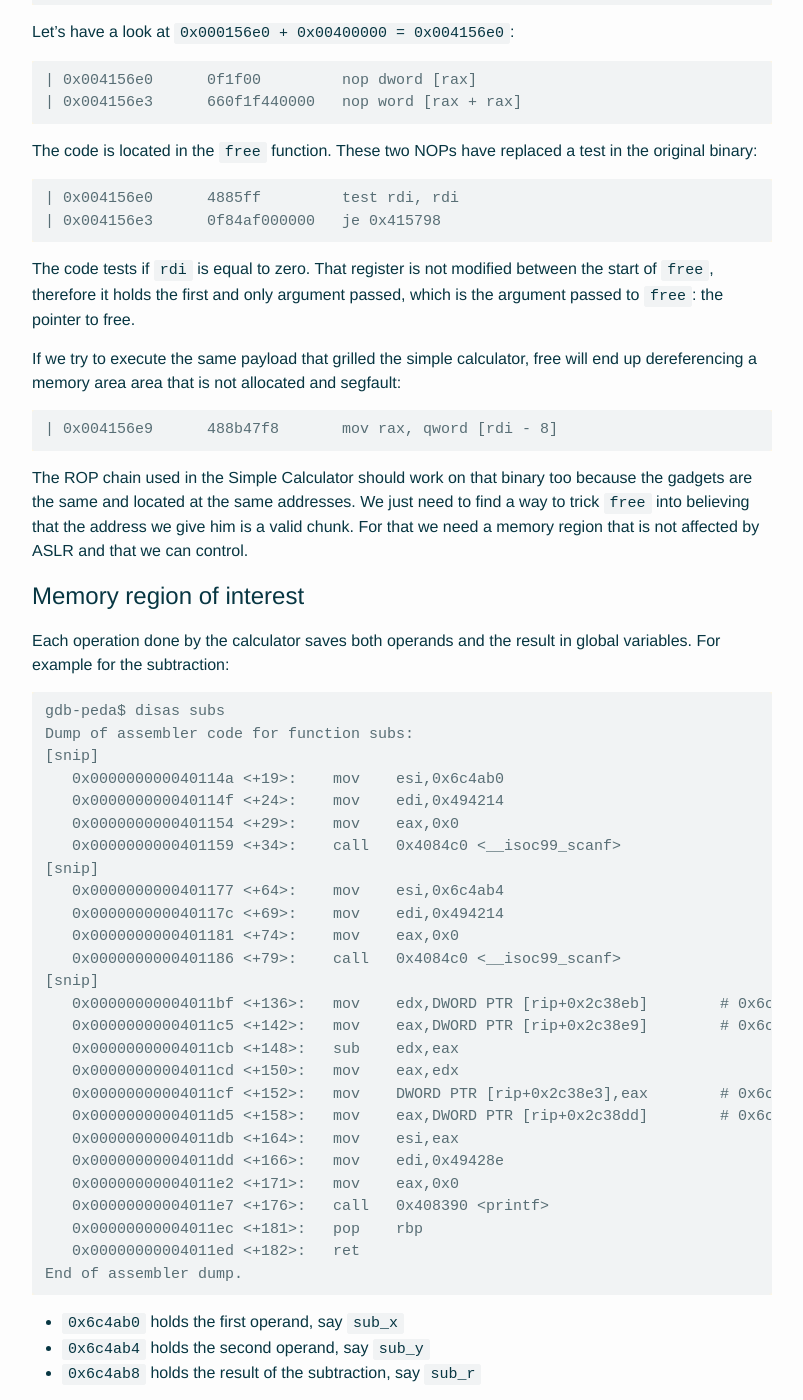
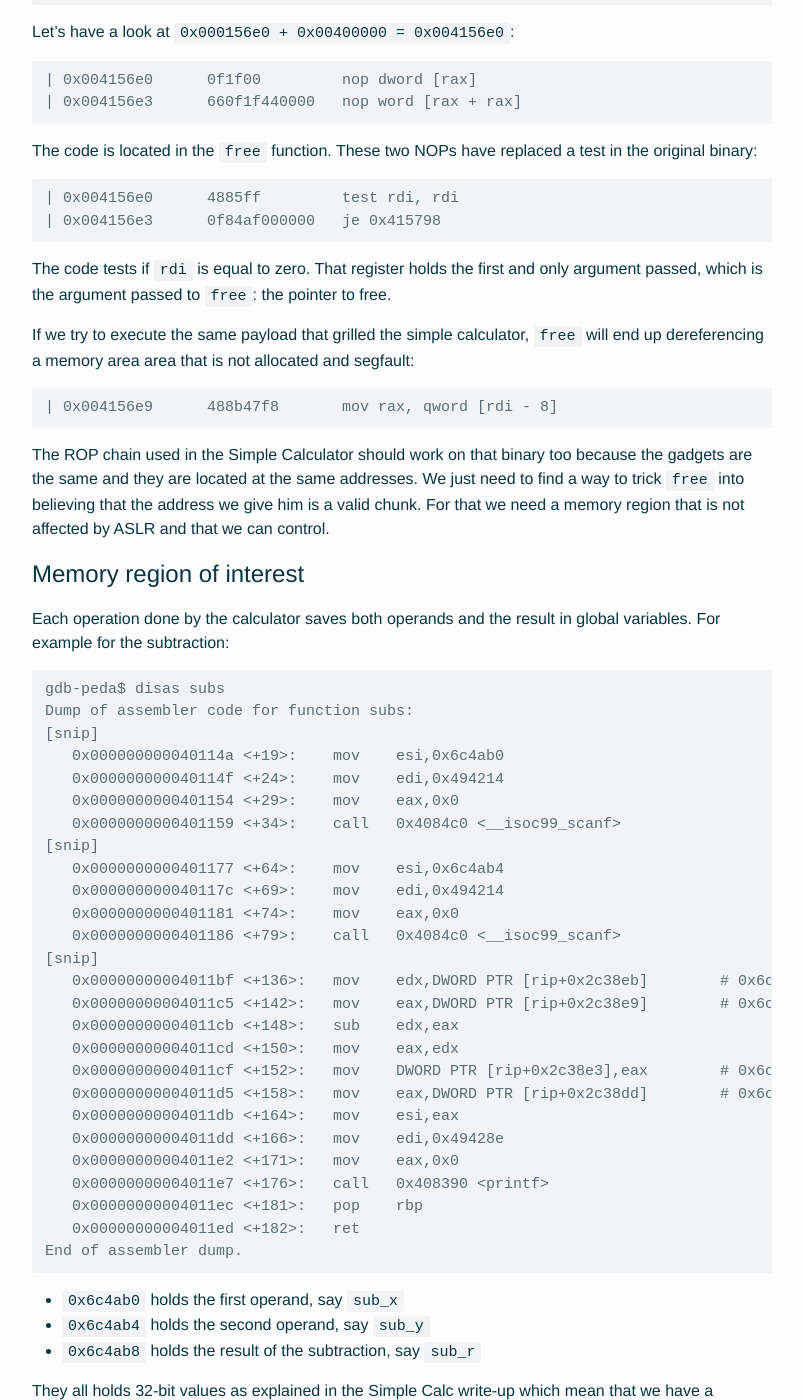
Before and after one commit to 0xabe-io/0xabe-io.github.io, a Jekyll site: the page built from _posts/2016-03-07-Boston-Key-Party-pwn-Complex-Calc.md, in a window 1280 px wide and 1400 px high, scrolled down 927 px. Shown: the whole window, without its empty margins (238-1041 px from the left). Built offline with Jekyll 4.4.1, drawn with Linux system fonts in a browser that asks for light colours; comment, search, counter and statistics services are not loaded; some of the changed text lies outside the part shown.

Commit message:
fixed typo

```diff
--- a/_posts/2016-03-07-Boston-Key-Party-pwn-Complex-Calc.md
+++ b/_posts/2016-03-07-Boston-Key-Party-pwn-Complex-Calc.md
@@ -53,11 +53,11 @@ in the original binary:
 | 0x004156e3      0f84af000000   je 0x415798
 {% endhighlight %}
 
-The code tests if `rdi` is equal to zero. That register is not modified between
-the start of `free`, therefore it holds the first and only argument passed,
-which is the argument passed to `free`: the pointer to free.
+The code tests if `rdi` is equal to zero. That register holds the first and
+only argument passed, which is the argument passed to `free`: the pointer to
+free.
 
-If we try to execute the same payload that grilled the simple calculator, free
+If we try to execute the same payload that grilled the simple calculator, `free`
 will end up dereferencing a memory area area that is not allocated and
 segfault:
 {% highlight ca65 %}
@@ -65,10 +65,10 @@ segfault:
 {% endhighlight %}
 
 The ROP chain used in the Simple Calculator should work on that binary too
-because the gadgets are the same and located at the same addresses. We just
-need to find a way to trick `free` into believing that the address we give him
-is a valid chunk. For that we need a memory region that is not affected by ASLR
-and that we can control.
+because the gadgets are the same and they are located at the same addresses. We
+just need to find a way to trick `free` into believing that the address we give
+him is a valid chunk. For that we need a memory region that is not affected by
+ASLR and that we can control.
 
 # Memory region of interest
 
@@ -246,9 +246,9 @@ operation:
 
 The pointer to pass to `free` is the address of the memory region as given by a
 call to `malloc`, not the address of the chunk that we used lately. The correct
-address to pass to `free` is `0x6c4ac0` because the fields `size` and
+address is `0x6c4ac0` because the fields `size` and
 `prev_size` are located respectively 8 bytes and 16 bytes before it as shown at
-the beginning of the free function:
+the beginning of the `free` function:
 {% highlight ca65 %}
 | 0x004156e9      488b47f8       mov rax, qword [rdi - 8]    ; size
 | 0x004156ed      488d77f0       lea rsi, qword [rdi - 0x10] ; prev_size
```
Also changed, not shown: other parts of _posts/2016-03-07-Boston-Key-Party-pwn-Complex-Calc.md (+2 -2 lines), _posts/2016-03-07-Boston-Key-Party-pwn-Simple-Calc.md (+1 -1 lines).
